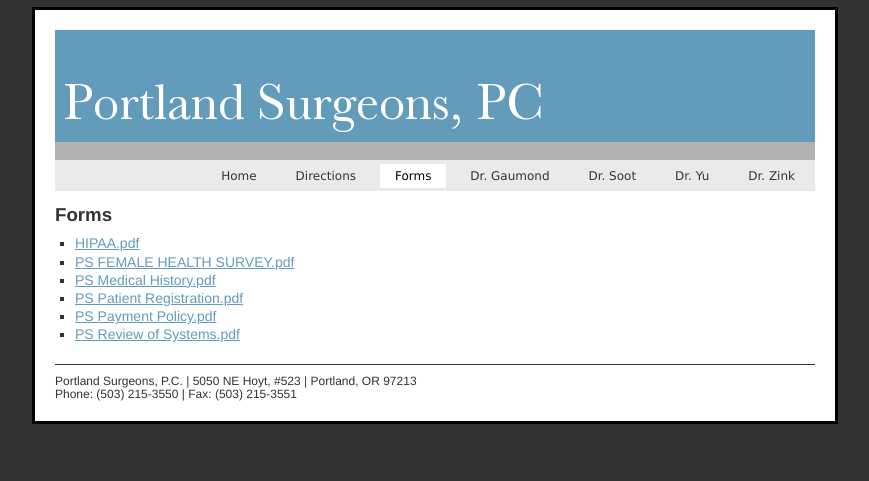
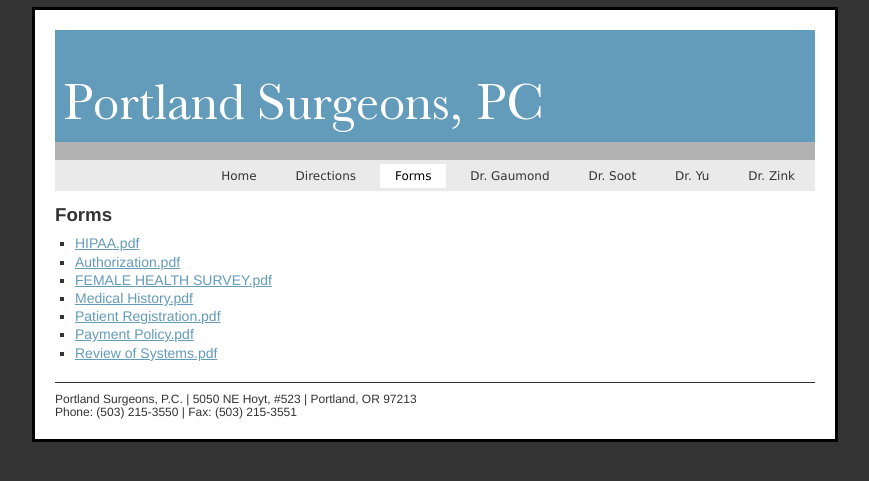
Before and after one commit to danz1976/portland-surgeons, a PHP site: page /forms.php in a window 1280 px wide. Shown: the top 481 px of the page, without its empty margins (205-1074 px from the left). Run offline with PHP 8.4, Linux system fonts and the light colour scheme; style sheets or scripts are compiled from the project's sources.

Commit message:
new_forms

```diff
--- a/forms.php
+++ b/forms.php
@@ -4,11 +4,12 @@
 
 <ul>
   <li><a href="forms/HIPAA.pdf">HIPAA.pdf</a>
-  <li><a href="forms/PS_FEMALE_HEALTH_SURVEY.pdf">PS FEMALE HEALTH SURVEY.pdf</a>
-  <li><a href="forms/PS_Medical_History.pdf">PS Medical History.pdf</a>
-  <li><a href="forms/PS_Patient_Registration.pdf">PS Patient Registration.pdf</a>
-  <li><a href="forms/PS_Payment_Policy.pdf">PS Payment Policy.pdf</a>
-  <li><a href="forms/PS_Review_of_Systems.pdf">PS Review of Systems.pdf</a>
+  <li><a href="forms/PS_Authorization.pdf">Authorization.pdf</a>
+  <li><a href="forms/PS_FEMALE_HEALTH_SURVEY.pdf">FEMALE HEALTH SURVEY.pdf</a>
+  <li><a href="forms/PS_Medical_History.pdf">Medical History.pdf</a>
+  <li><a href="forms/PS_Patient_Registration.pdf">Patient Registration.pdf</a>
+  <li><a href="forms/PS_Payment_Policy.pdf">Payment Policy.pdf</a>
+  <li><a href="forms/PS_Review_of_Systems.pdf">Review of Systems.pdf</a>
 </ul>
 
 <?php include('footer.php') ?>
```
Also changed, not shown: 2 other files.
